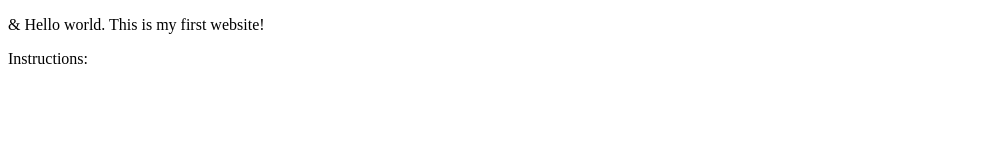
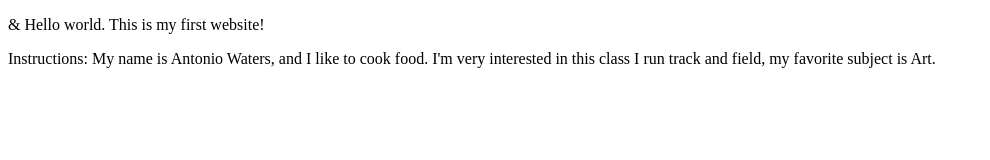
Before and after one commit to Awaters3/Waters-lab1, a plain HTML site: page index.html in a window 1280 px wide. Shown: the whole page, without its empty margins (0-990 px from the left). Drawn offline with Linux system fonts and the light colour scheme.

Commit message:
index.html

```diff
--- a/index.html
+++ b/index.html
@@ -6,6 +6,6 @@
 </head>
 <body>
   <p>&amp; Hello world. This is my first website!</p>
-  <p>Instructions:</p>
+  <p>Instructions: My name is Antonio Waters, and I like to cook food. I'm very interested in this class I run track and field, my favorite subject is Art.</p>
 </body>
 </html>
```
